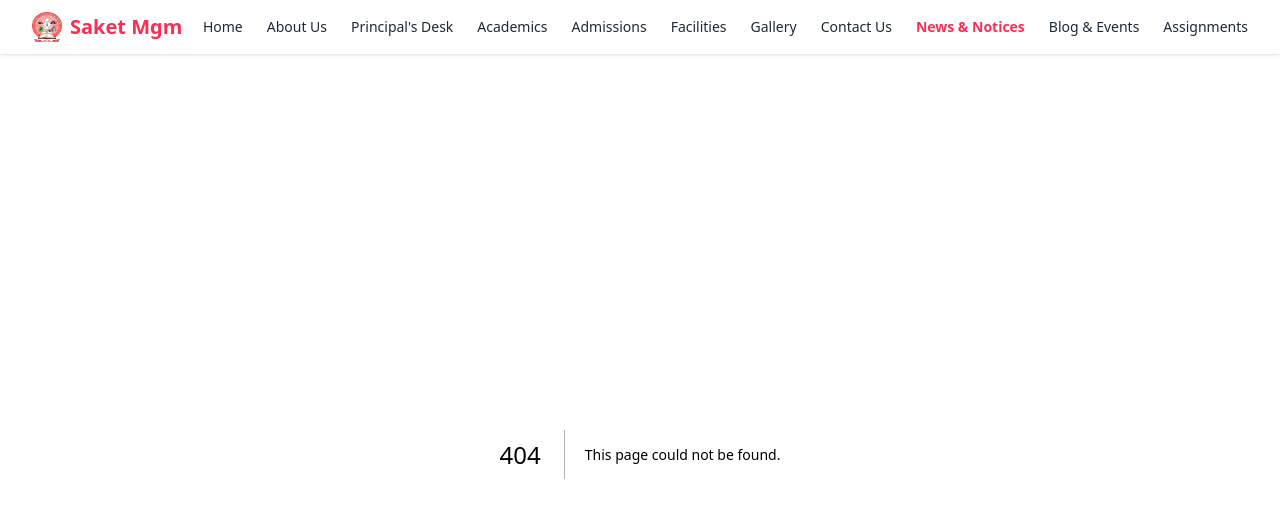
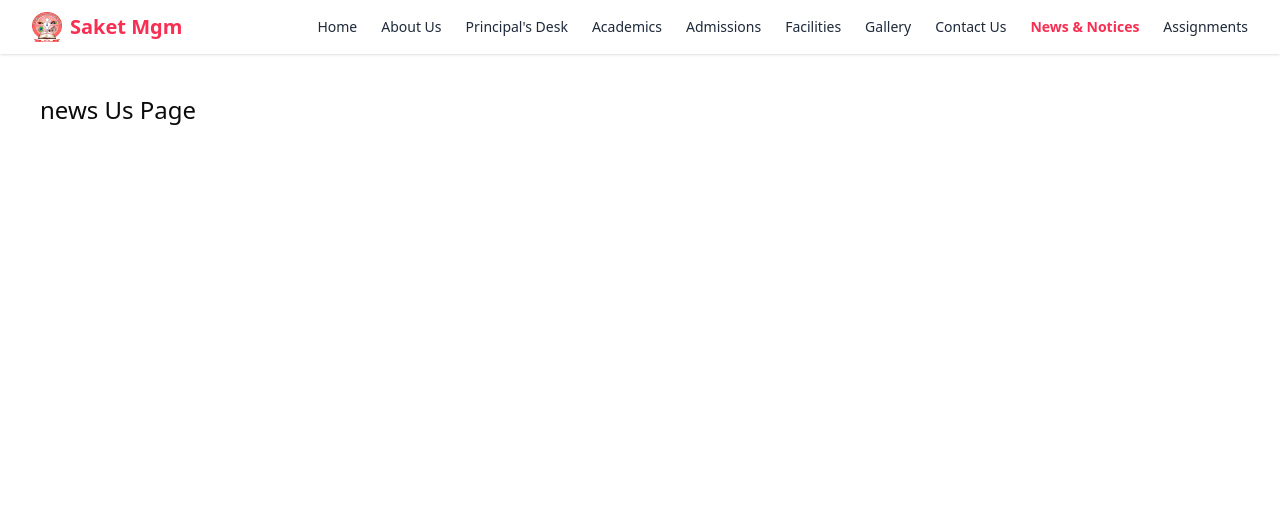
Before and after one commit to blackgrapes/saket_mgm, a Next.js app: page /news in a window 1280 px wide. Before the commit this address had no page. Shown: the top 518 px of the page. Built offline with nearby package versions, Linux system fonts and the light colour scheme.

Commit message:
Initial commit

```diff
--- /dev/null
+++ b/src/app/assignments/page.tsx
@@ -0,0 +1,3 @@
+export default function AssignmentsPage() {
+  return <div className="p-10 text-2xl">Assignments Us Page</div>;
+}
--- a/src/app/layout/navbar.tsx
+++ b/src/app/layout/navbar.tsx
@@ -16,7 +16,6 @@ const navItems = [
   { name: 'Gallery', path: '/gallery' },
   { name: 'Contact Us', path: '/contact' },
   { name: 'News & Notices', path: '/news' },
-  { name: 'Blog & Events', path: '/blog' },
   { name: 'Assignments', path: '/assignments' },
 ];
 
--- /dev/null
+++ b/src/app/news/page.tsx
@@ -0,0 +1,3 @@
+export default function NewsPage() {
+  return <div className="p-10 text-2xl">news Us Page</div>;
+}
--- /dev/null
+++ b/src/app/principal/page.tsx
@@ -0,0 +1,3 @@
+export default function PrincipalPage() {
+  return <div className="p-10 text-2xl">Principal Us Page</div>;
+}
```
